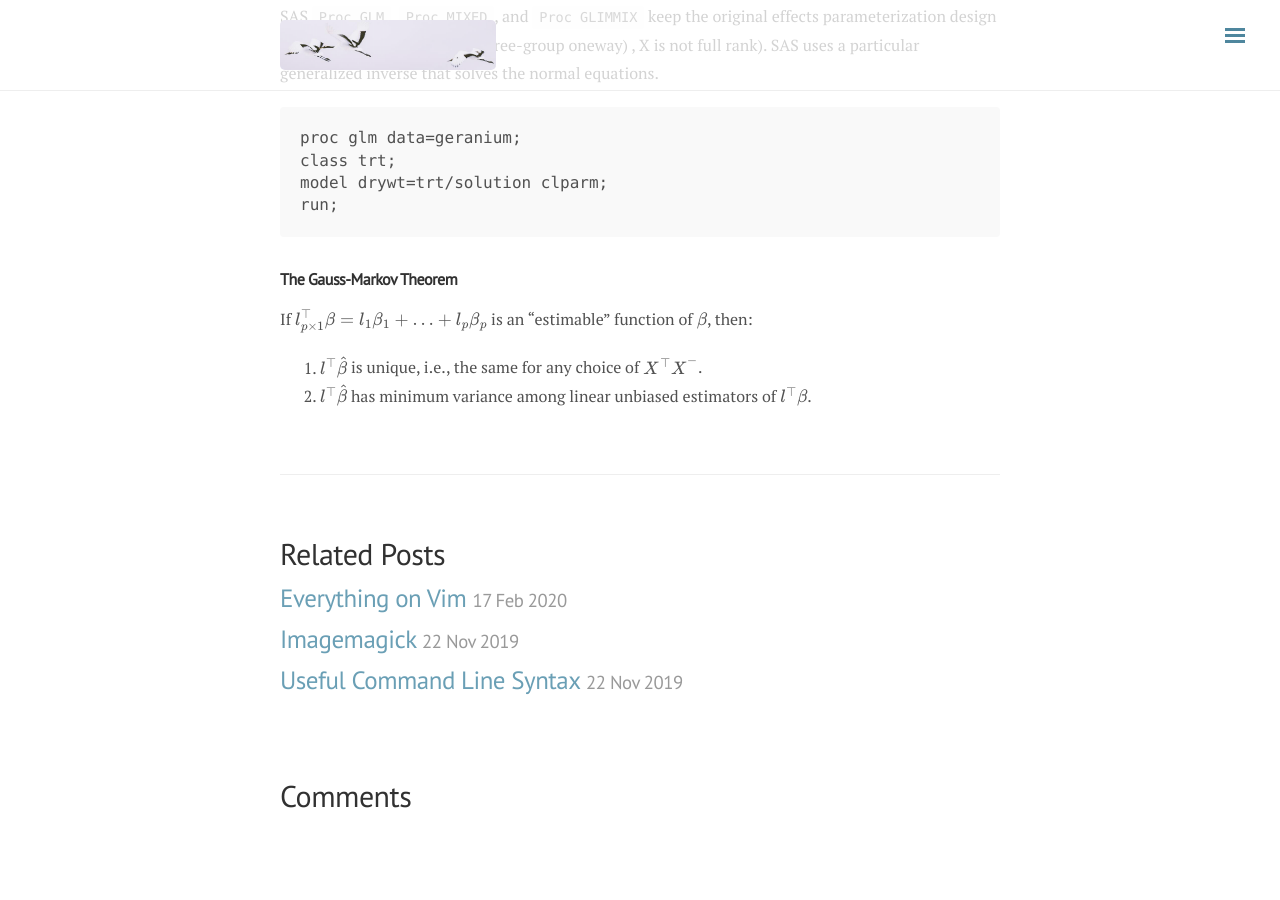
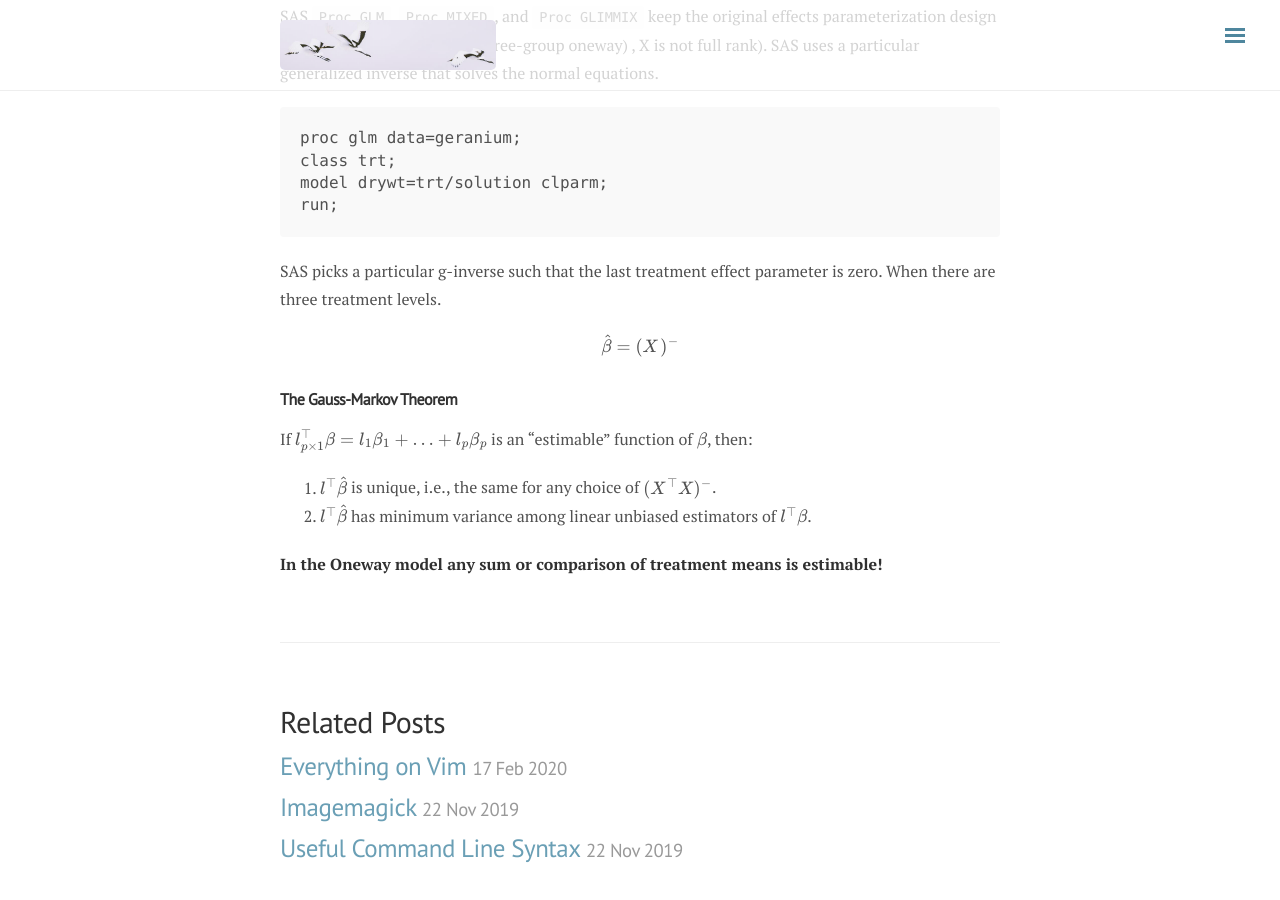
Before and after one commit to ylyy93/my_blog, a Jekyll site: the page built from _posts/phil/2020-03-18-experimental-design.md, in a window 1280 px wide and 900 px high, scrolled down 11877 px. Built offline with Jekyll 4.4.1, drawn with Linux system fonts in a browser that asks for light colours; nearby versions of some CDN libraries; formulas are drawn with MathJax 3; comment, search, counter and statistics services are not loaded; before the commit the page ends 12701 px from its top, so only the background shows below that.

Commit message:
rebuilding site Wed Mar 18 22:27:20 PDT 2020

````diff
--- a/_posts/phil/2020-03-18-experimental-design.md
+++ b/_posts/phil/2020-03-18-experimental-design.md
@@ -520,8 +520,14 @@ model drywt=trt/solution clparm;
 run;
 ```
 
+SAS picks a particular g-inverse such that the last treatment effect parameter is zero. When there are three treatment levels.
+
+$$\hat{\beta}=(X^{})^{-}$$
+
 ### The Gauss-Markov Theorem
 If $l_{p\times 1}^{\top} \beta= l_1\beta_1 + \ldots + l_p\beta_p$ is an "estimable" function of $\beta$, then:
 
-1. $l^{\top}\hat{\beta}$ is unique, i.e., the same for any choice of ${X^{\top}X}^{-}$.
+1. $l^{\top}\hat{\beta}$ is unique, i.e., the same for any choice of $(X^{\top}X)^{-}$.
 2. $l^{\top}\hat{\beta}$ has minimum variance among linear unbiased estimators of $l^{\top}\beta$.
+
+**In the Oneway model any sum or comparison of treatment means is estimable!**
````
